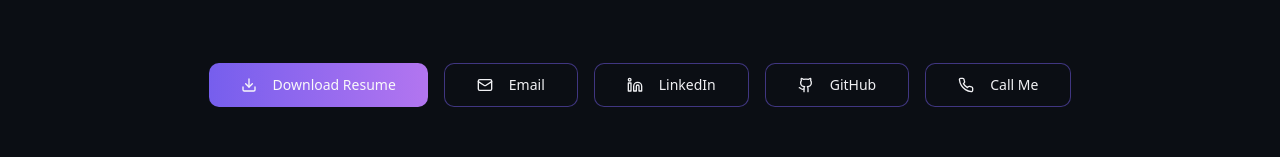
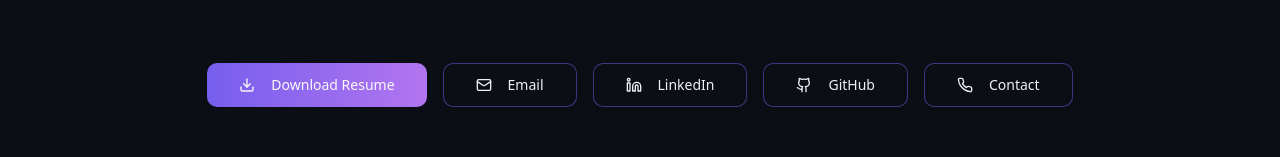
Before and after one commit to nakulsharma90/Nakul-Sharma-portfolio, a React (Vite) app: page / in a window 1280 px wide. Shown: the part 549-706 px from the top of the page. Built offline with nearby package versions, Linux system fonts and the light colour scheme; the HTML template or start-up script is replaced by a standard one.

Commit message:
Manual edit: src/components/Hero.tsx
Edited UI in Lovable

```diff
--- a/src/components/Hero.tsx
+++ b/src/components/Hero.tsx
@@ -89,7 +89,7 @@ export const Hero = () => {
             >
               <a href="tel:+919024456755">
                 <Phone className="mr-2 h-5 w-5 group-hover:text-primary transition-colors" />
-                Call Me
+                Contact
               </a>
             </Button>
           </div>
```
